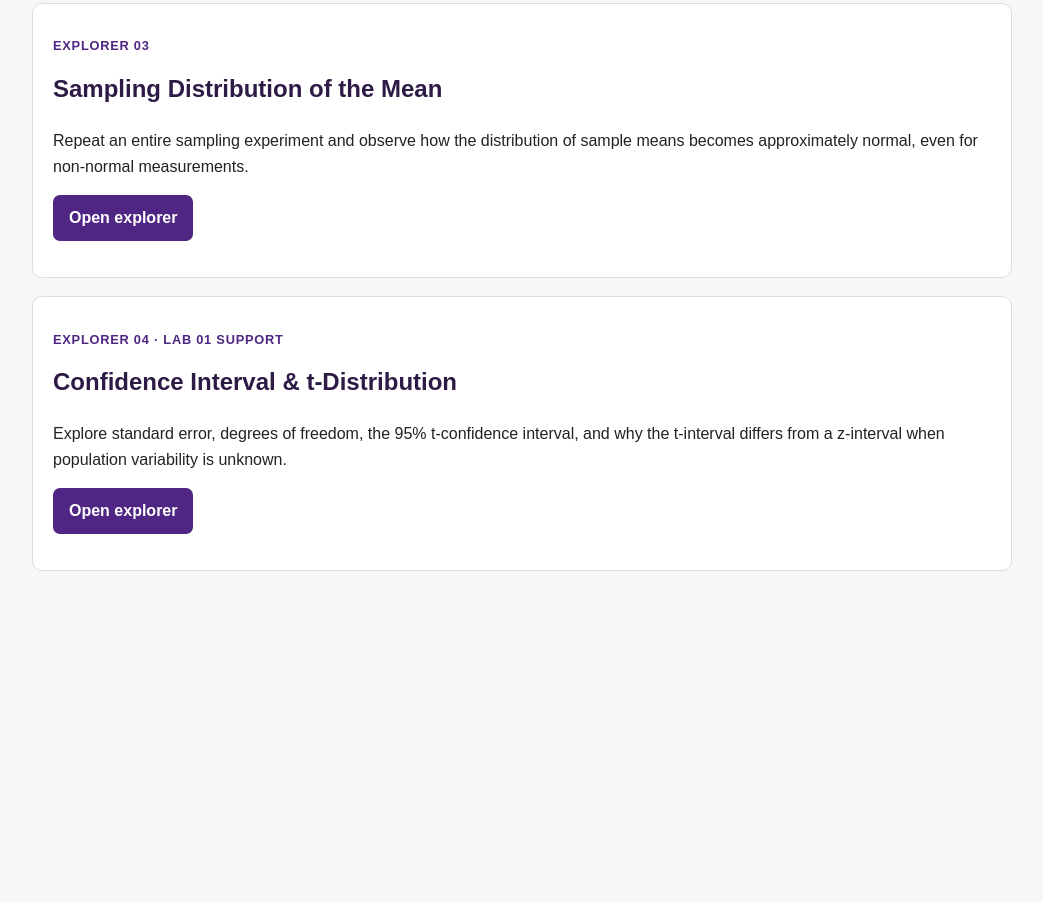
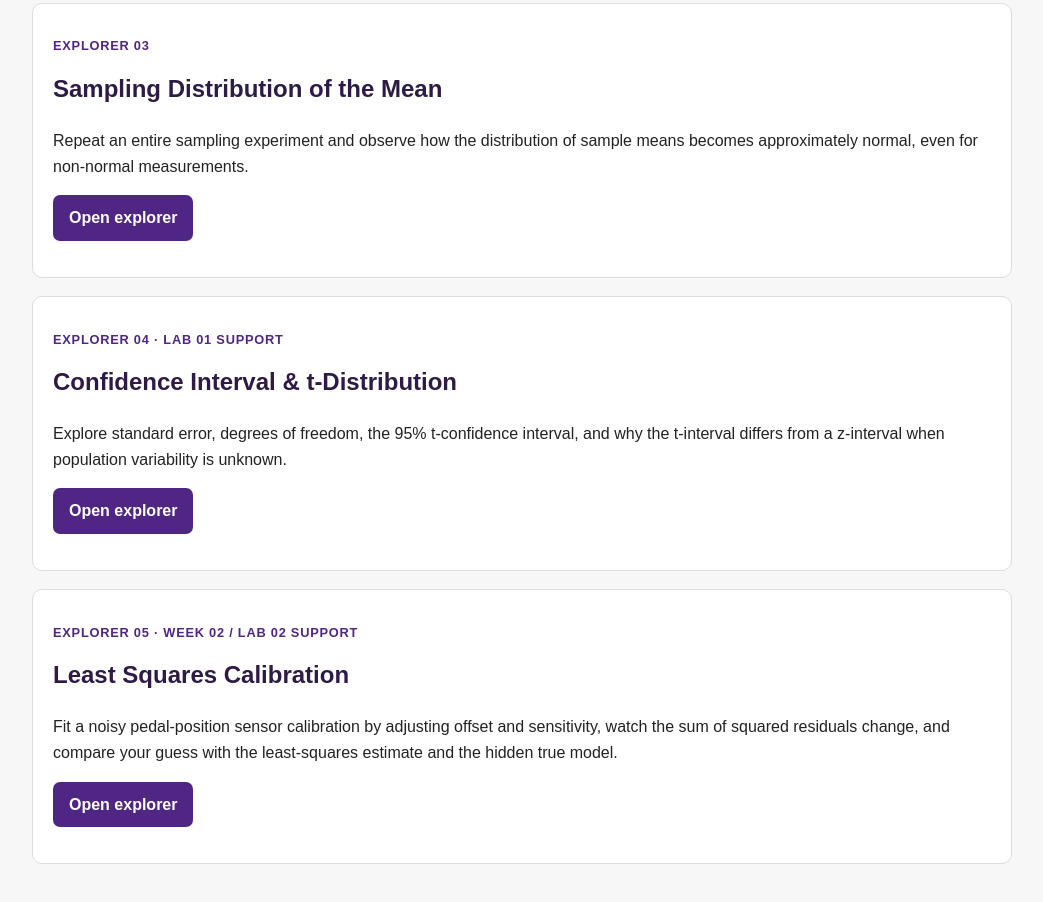
Before and after one commit to stargaze221/me3310-interactive, a plain HTML site: page index.html in a window 1280 px wide. Shown: the part 750-1652 px from the top of the page, without its empty margins (118-1161 px from the left). Before the commit the page ends 1371 px from the top, so only its background shows below. Drawn offline with Linux system fonts and the light colour scheme.

Commit message:
Add Least Squares Explorer to landing page

```diff
--- a/index.html
+++ b/index.html
@@ -19,6 +19,8 @@
     <section class="card"><p class="tag">Explorer 03</p><h2>Sampling Distribution of the Mean</h2><p>Repeat an entire sampling experiment and observe how the distribution of sample means becomes approximately normal, even for non-normal measurements.</p><p><a class="button" href="./sampling-distribution/">Open explorer</a></p></section>
 
     <section class="card"><p class="tag">Explorer 04 · Lab 01 support</p><h2>Confidence Interval & t-Distribution</h2><p>Explore standard error, degrees of freedom, the 95% t-confidence interval, and why the t-interval differs from a z-interval when population variability is unknown.</p><p><a class="button" href="./confidence-interval/">Open explorer</a></p></section>
+
+    <section class="card"><p class="tag">Explorer 05 · Week 02 / Lab 02 support</p><h2>Least Squares Calibration</h2><p>Fit a noisy pedal-position sensor calibration by adjusting offset and sensitivity, watch the sum of squared residuals change, and compare your guess with the least-squares estimate and the hidden true model.</p><p><a class="button" href="./least-squares/">Open explorer</a></p></section>
   </main>
 </body>
 </html>
```
